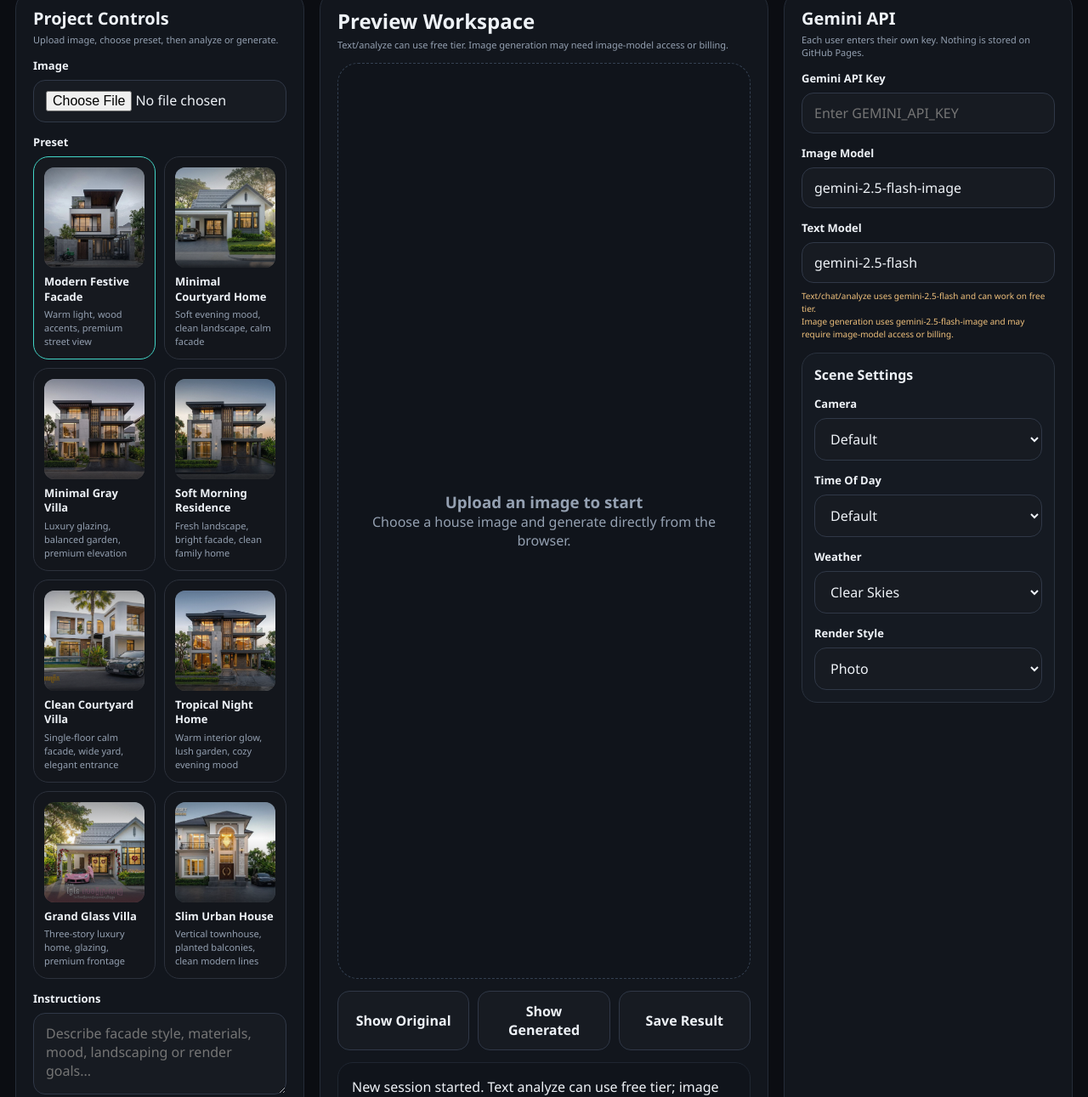
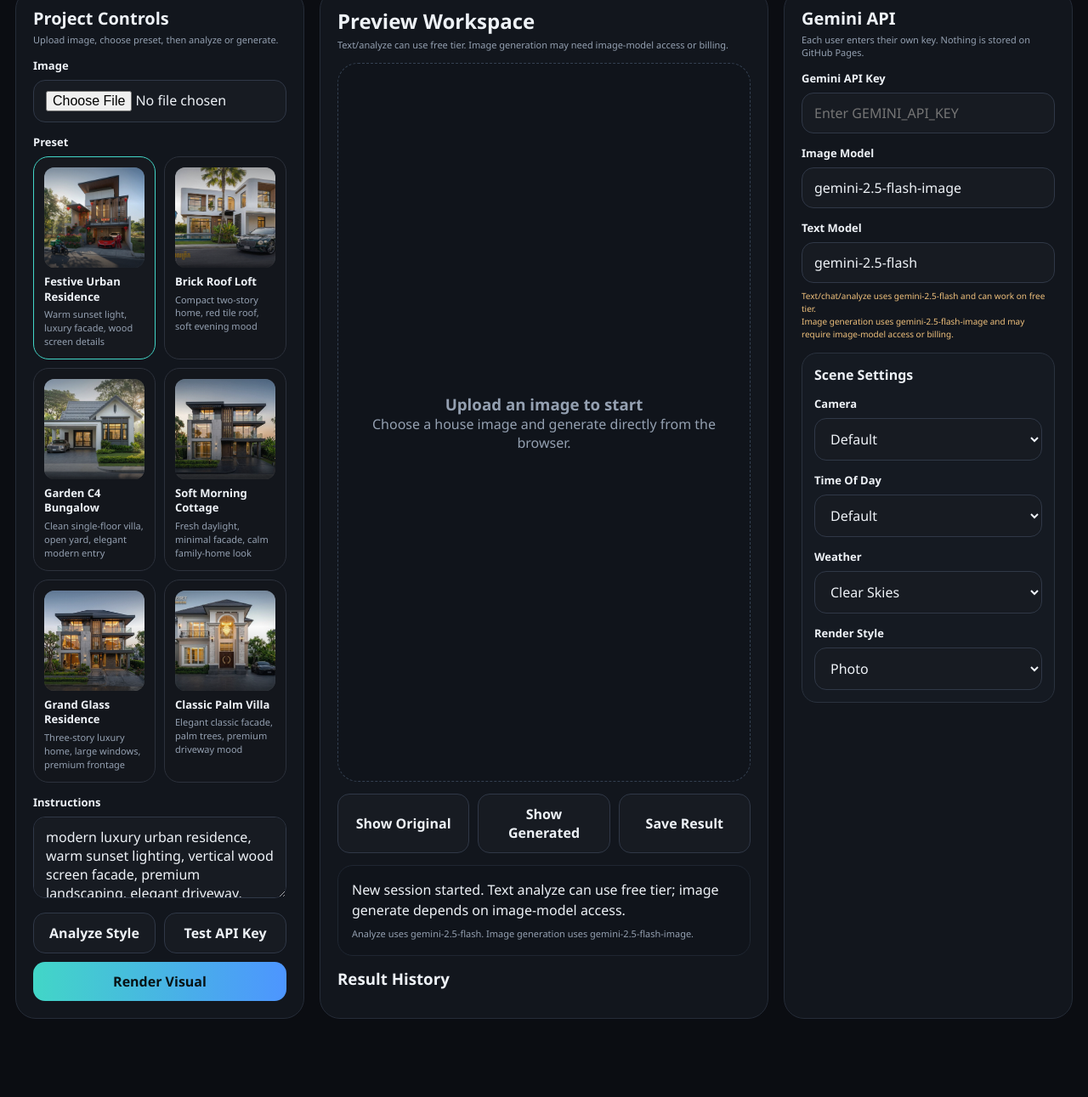
Before and after one commit to pisalreach1-glitch/ai-house-visualizer, a plain HTML site: page docs/index.html in a window 1280 px wide. Shown: the part 143-1434 px from the top of the page at 85% size. After the commit the page ends 1360 px from the top, so only its background shows below. Drawn offline with Linux system fonts and the light colour scheme.

Commit message:
Update presets and auto-fill prompts

```diff
--- a/docs/index.html
+++ b/docs/index.html
@@ -169,61 +169,47 @@
 
   <script>
     const PRESETS = {
-      "late-afternoon-luxury": {
-        title: "Modern Festive Facade",
-        note: "Warm light, wood accents, premium street view",
-        prompt: "modern luxury villa facade, late afternoon sun, balanced greenery, premium driveway, soft warm sky, elegant front elevation",
-        image: "./assets/late-afternoon-luxury.jpg",
+      "festive-urban-residence": {
+        title: "Festive Urban Residence",
+        note: "Warm sunset light, luxury facade, wood screen details",
+        prompt: "modern luxury urban residence, warm sunset lighting, vertical wood screen facade, premium landscaping, elegant driveway, cinematic architectural photography, no text, no watermark",
+        image: "./assets/festive-urban-residence.jpg",
+        position: "center 42%"
+      },
+      "brick-roof-loft": {
+        title: "Brick Roof Loft",
+        note: "Compact two-story home, red tile roof, soft evening mood",
+        prompt: "compact two story home, red tile roof, lush balcony plants, warm interior glow, cozy residential facade, realistic street-front architectural photo, no text, no watermark",
+        image: "./assets/brick-roof-loft.jpg",
+        position: "center 40%"
+      },
+      "garden-c4-bungalow": {
+        title: "Garden C4 Bungalow",
+        note: "Clean single-floor villa, open yard, elegant modern entry",
+        prompt: "single floor modern bungalow, wide front yard, clean landscape, elegant front porch, premium residential photography, balanced greenery, no text, no watermark",
+        image: "./assets/garden-c4-bungalow.jpg",
         position: "center 44%"
       },
-      "modern-tropical": {
-        title: "Minimal Courtyard Home",
-        note: "Soft evening mood, clean landscape, calm facade",
-        prompt: "modern tropical house exterior, warm wood details, clean landscape, soft golden light, luxury residential presentation",
-        image: "./assets/modern-tropical.jpg",
-        position: "center 38%"
-      },
-      "minimal-gray": {
-        title: "Minimal Gray Villa",
-        note: "Luxury glazing, balanced garden, premium elevation",
-        prompt: "minimal gray luxury home, large windows, clean facade, calm landscape, elegant modern exterior, premium architecture",
-        image: "./assets/minimal-gray.jpg",
+      "soft-morning-cottage": {
+        title: "Soft Morning Cottage",
+        note: "Fresh daylight, minimal facade, calm family-home look",
+        prompt: "soft morning family cottage, clean gray and white facade, fresh lawn, warm window light, refined residential exterior, realistic architectural photo, no text, no watermark",
+        image: "./assets/soft-morning-cottage.jpg",
         position: "center 46%"
       },
-      "soft-morning": {
-        title: "Soft Morning Residence",
-        note: "Fresh landscape, bright facade, clean family home",
-        prompt: "clean luxury home exterior, soft morning light, fresh landscape, gentle blue sky, photo-real facade, refined residential style",
-        image: "./assets/soft-morning.jpg",
-        position: "center 42%"
+      "grand-glass-residence": {
+        title: "Grand Glass Residence",
+        note: "Three-story luxury home, large windows, premium frontage",
+        prompt: "three story luxury residence, large glass windows, stone and dark metal accents, warm interior lighting, premium garden frontage, photoreal architectural exterior, no text, no watermark",
+        image: "./assets/grand-glass-residence.jpg",
+        position: "center 41%"
       },
-      "clean-courtyard": {
-        title: "Clean Courtyard Villa",
-        note: "Single-floor calm facade, wide yard, elegant entrance",
-        prompt: "single floor modern villa, spacious courtyard, balanced plants, elegant facade, realistic architectural photography, clean premium exterior",
-        image: "./assets/clean-courtyard.jpg",
-        position: "center 36%"
-      },
-      "tropical-night": {
-        title: "Tropical Night Home",
-        note: "Warm interior glow, lush garden, cozy evening mood",
-        prompt: "tropical evening house exterior, warm interior lighting, lush garden, elegant cozy facade, realistic night architectural visualization",
-        image: "./assets/tropical-night.jpg",
-        position: "center 34%"
-      },
-      "grand-glass-villa": {
-        title: "Grand Glass Villa",
-        note: "Three-story luxury home, glazing, premium frontage",
-        prompt: "three story luxury glass villa, premium landscape, large windows, warm interior lights, elegant residential elevation, photoreal exterior",
-        image: "./assets/grand-glass-villa.jpg",
-        position: "center 39%"
-      },
-      "slim-urban-house": {
-        title: "Slim Urban House",
-        note: "Vertical townhouse, planted balconies, clean modern lines",
-        prompt: "slim modern urban townhouse, planted balconies, minimalist facade, elegant city residence, realistic exterior visualization",
-        image: "./assets/slim-urban-house.jpg",
-        position: "center 32%"
+      "classic-palm-villa": {
+        title: "Classic Palm Villa",
+        note: "Elegant classic facade, palm trees, premium driveway mood",
+        prompt: "classic luxury villa facade, symmetrical composition, palm trees, chandelier foyer, premium driveway, elegant residential architecture, realistic exterior render, no text, no watermark",
+        image: "./assets/classic-palm-villa.jpg",
+        position: "center 45%"
       }
     };
 
@@ -245,7 +231,7 @@
     const weatherSelect = document.getElementById("weatherSelect");
     const renderStyleSelect = document.getElementById("renderStyleSelect");
 
-    let activePreset = "late-afternoon-luxury";
+    let activePreset = "festive-urban-residence";
     let sourceImageDataUrl = "";
     let generatedImageDataUrl = "";
 
@@ -262,9 +248,12 @@
         document.querySelectorAll(".preset").forEach(item => item.classList.remove("active"));
         card.classList.add("active");
         activePreset = key;
+        promptInput.value = preset.prompt;
       });
       presetGrid.appendChild(card);
     });
+
+    promptInput.value = PRESETS[activePreset].prompt;
 
     imageInput.addEventListener("change", async (event) => {
       const file = event.target.files[0];
```
Also changed, not shown: templates/index.html (+7 -2 lines), docs/Update.txt (added), docs/assets/brick-roof-loft.jpg (added), docs/assets/classic-palm-villa.jpg (added), docs/assets/festive-urban-residence.jpg (added), docs/assets/garden-c4-bungalow.jpg (added), docs/assets/grand-glass-residence.jpg (added), docs/assets/soft-morning-cottage.jpg (added), static/assets/brick-roof-loft.jpg (added), static/assets/classic-palm-villa.jpg (added), static/assets/festive-urban-residence.jpg (added), static/assets/garden-c4-bungalow.jpg (added), static/assets/grand-glass-residence.jpg (added), static/assets/soft-morning-cottage.jpg (added), 1 other file.
